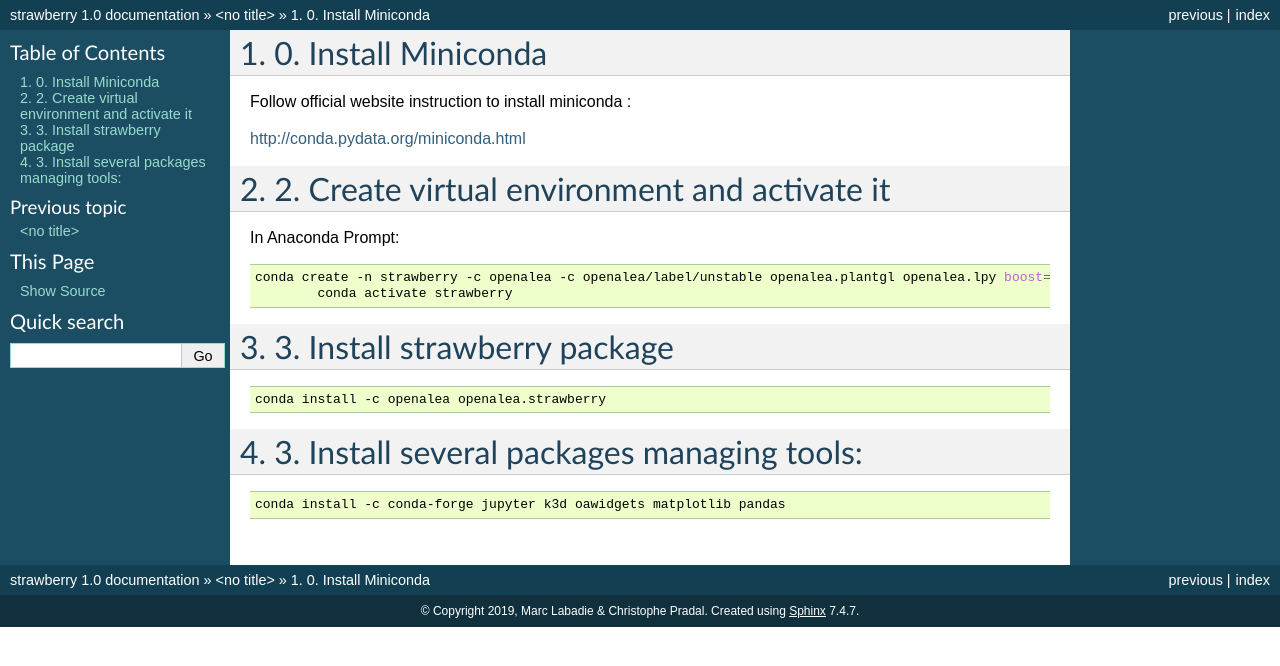
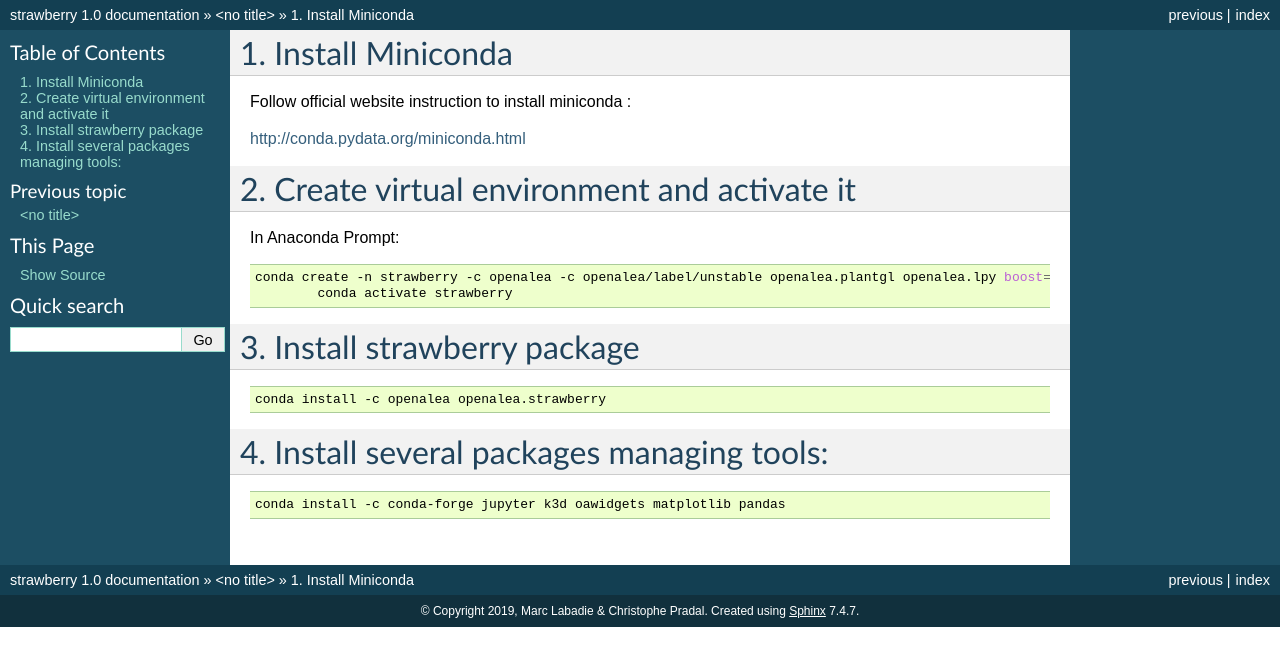
Before and after one commit to openalea/strawberry, a Sphinx documentation site: the page built from doc/source/Install/miniconda.rst, in a window 1280 px wide. Shown: the top 666 px of the page. Built offline with Sphinx 7.4.7, drawn with Linux system fonts in a browser that asks for light colours; formulas are drawn with MathJax 3; pages that are not in the unit, such as notebooks, are missing from menus.

Commit message:
WIP in documentation

```diff
--- a/doc/source/Install/miniconda.rst
+++ b/doc/source/Install/miniconda.rst
@@ -1,11 +1,11 @@
-0. Install Miniconda
+Install Miniconda
 --------------------
 
 Follow official website instruction to install miniconda :
 
 http://conda.pydata.org/miniconda.html
 
-2. Create virtual environment and activate it
+Create virtual environment and activate it
 ---------------------------------------------
 
 In Anaconda Prompt:
@@ -15,14 +15,14 @@
   conda create -n strawberry -c openalea -c openalea/label/unstable openalea.plantgl openalea.lpy boost=1.66 openalea.mtg
           conda activate strawberry
 
-3. Install strawberry package
+Install strawberry package
 ------------------------------
 
 .. code:: shell
 
   conda install -c openalea openalea.strawberry
 
-3. Install several packages managing tools:
+Install several packages managing tools:
 -------------------------------------------
 
 .. code:: shell
```
Also changed, not shown: doc/source/Install/Index.rst (line endings or trailing spaces).
